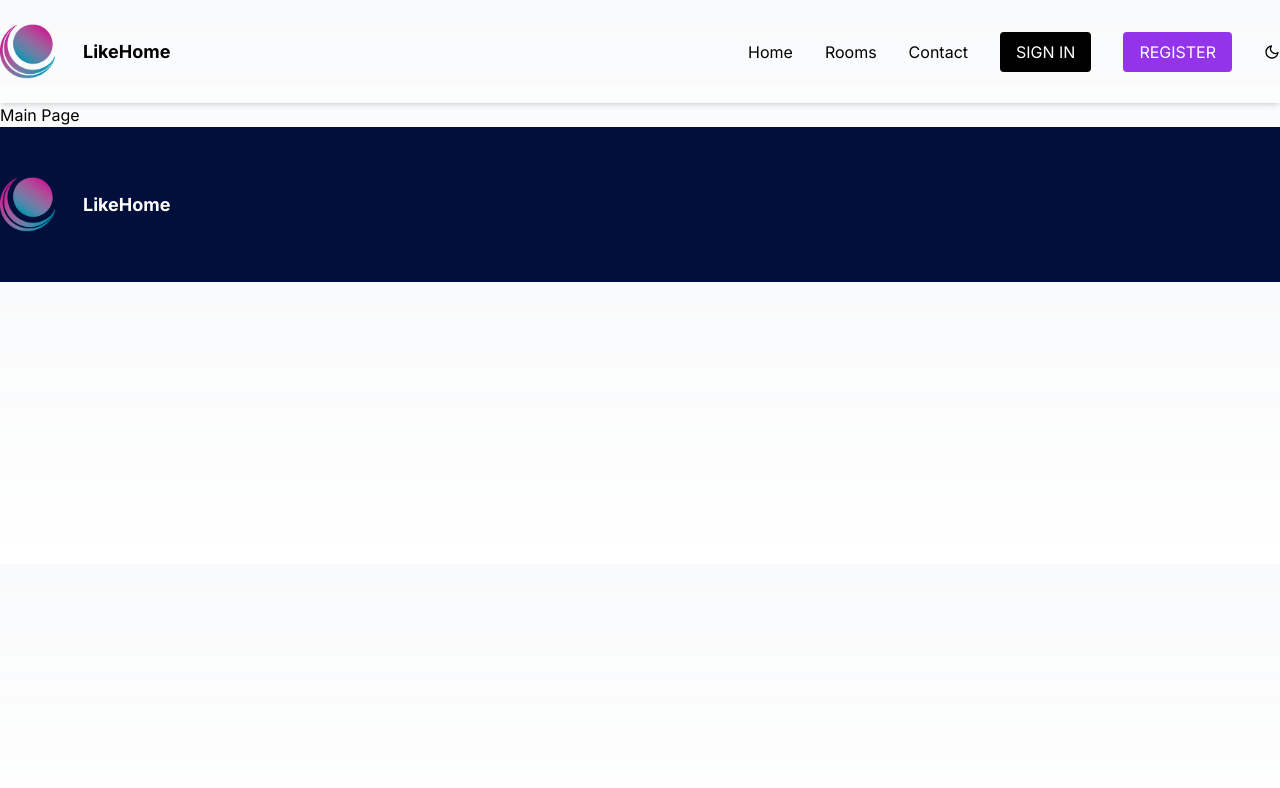
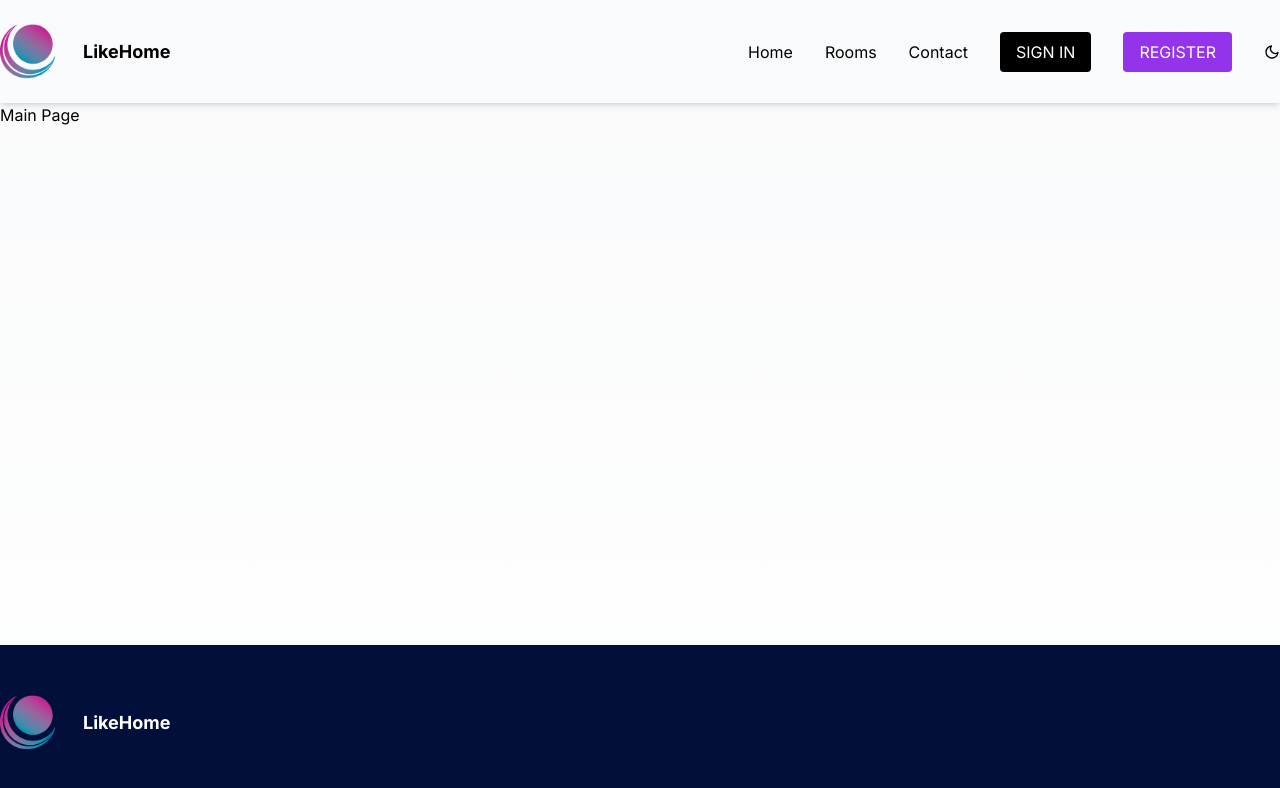
Before and after one commit to KingSand08/LikeHome, a Next.js app: page / in a window 1280 px wide. Shown: the top 788 px of the page. Built offline with nearby package versions, Linux system fonts and the light colour scheme.

Commit message:
Fix footer position in layout

```diff
--- a/app/layout.tsx
+++ b/app/layout.tsx
@@ -1,6 +1,6 @@
 import Footer from "@/app/Footer";
 import Header from "@/app/Header";
-import { Providers } from '@/app/providers';
+import { Providers } from "@/app/providers";
 import { Metadata } from "next";
 import { Inter } from "next/font/google";
 
@@ -12,16 +12,18 @@ export const metadata: Metadata = {
   title: "LikeHome",
 };
 
-export default function RootLayout({ children }: { children: React.ReactNode }) {
+export default function RootLayout({
+  children,
+}: {
+  children: React.ReactNode;
+}) {
   return (
     <html lang="en" className={inter.className} suppressHydrationWarning>
-            <body className="bg-gray-50 dark:bg-slate-800">
+      <body className="min-h-screen flex flex-col bg-gray-50 dark:bg-slate-800">
         <Providers>
           <Header />
-
-                  {children}
-
-
+          <main className="flex-grow">{children}</main>{" "}
+          {/* Main content takes up remaining space */}
           <Footer />
         </Providers>
       </body>
--- a/components/layout/Footer.tsx
+++ b/components/layout/Footer.tsx
@@ -1,8 +1,6 @@
-import React from "react";
-
 const Footer = () => {
   return (
-    <footer className="bg-slate-200 flex justify-center w-full p-2 text-xl text-slate-600 absolute bottom-0">
+    <footer className="bg-[#020F3B] flex justify-center w-full p-2 text-xl text-slate-600">
       <p>©LikeHome by Stellar Horizons. CMPE-165 Fall 2024.</p>
     </footer>
   );
```
Lines whose indentation alone changed are shown as unchanged.
